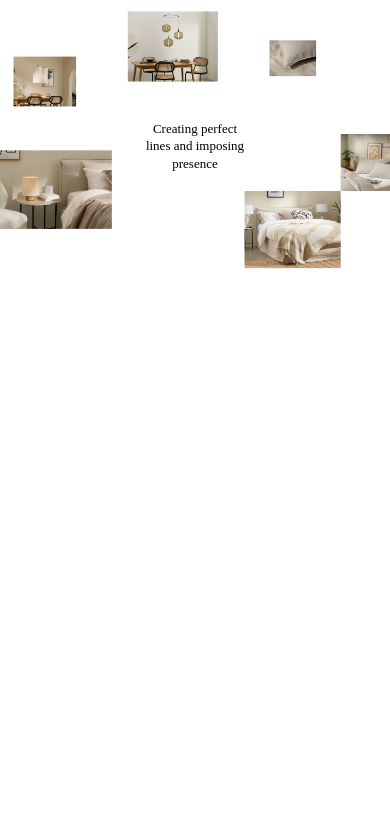
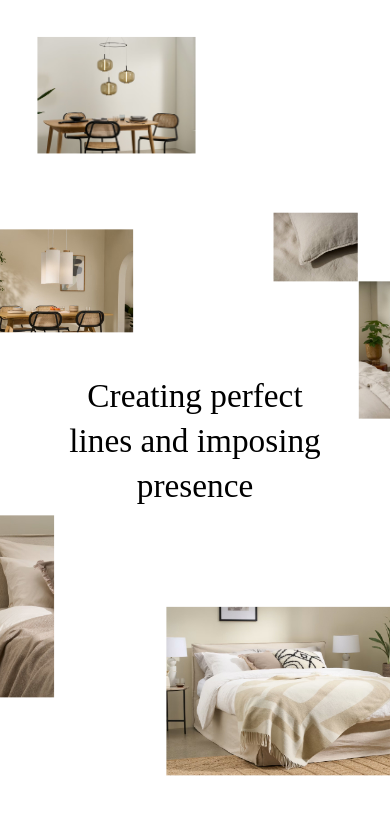
Before and after one commit to tony140407/Next_fetch_data, a Next.js app: page /components/Intro in a window 390 px wide. Shown: the top 814 px of the page. Built offline with nearby package versions, Linux system fonts and the light colour scheme.

Commit message:
feat: add section2 for mobile

```diff
--- a/src/pages/components/Intro.js
+++ b/src/pages/components/Intro.js
@@ -3,32 +3,52 @@ import Image from 'next/image'
 import styles from '@/styles/Intro.module.css'
 
 function Intro() {
-    const imageSizes_desktop = [
+    const imageSizes = {
+        desktop: [
             { width: 413, height: 290 },
             { width: 355, height: 285 },
             { width: 200, height: 210 },
             { width: 172, height: 132 },
             { width: 231, height: 184 },
             { width: 332, height: 259 },
-    ]
-    const imageSizes_mobile = [
+        ],
+        mobile: [
             { width: 207, height: 175 },
             { width: 215, height: 162 },
             { width: 126, height: 132 },
             { width: 81, height: 66 },
             { width: 128, height: 99 },
-    ]
+            { width: 152, height: 112 },
+        ],
+    }
     const defaultSize = {
+        desktop: {
             width: 1440,
             height: 1080,
+        },
+        mobile: {
+            width: 375,
+            height: 849,
+        },
     }
 
     const [scale, setScale] = useState(1)
+    const [currentMode, setCurrentMode] = useState('desktop')
 
     useEffect(() => {
         const handleResize = () => {
             const { innerWidth } = window
-            const newScale = innerWidth / defaultSize.width
+            let newScale = innerWidth / defaultSize[currentMode].width
+            let newMode = currentMode
+            if (innerWidth <= 767 && currentMode !== 'mobile') {
+                newMode = 'mobile'
+                newScale = innerWidth / defaultSize.mobile.width
+            } else if (innerWidth > 767 && currentMode !== 'desktop') {
+                newMode = 'desktop'
+                newScale = innerWidth / defaultSize.desktop.width
+            }
+
+            setCurrentMode(newMode)
             setScale(newScale)
         }
 
@@ -41,7 +61,10 @@ function Intro() {
     }, [])
     return (
         <>
-            <div className={styles.Intro} style={{ height: defaultSize.height * scale }}>
+            <div
+                className={styles.Intro}
+                style={{ height: defaultSize[currentMode].height * scale }}
+            >
                 <section
                     className={styles.Intro__content}
                     style={{
@@ -58,11 +81,11 @@ function Intro() {
                             <br />
                             presence
                         </h1>
-                        {imageSizes_desktop.map((size, index) => (
+                        {imageSizes[currentMode].map((size, index) => (
                             <Image
-                                key={index}
+                                key={`desktop_${index}}`}
                                 src={`/section2-image${index + 1}.jpg`}
-                                alt='Intro image'
+                                alt={size.width}
                                 className={styles[`Intro__image${index + 1}`]}
                                 width={size.width}
                                 height={size.height}
--- a/src/styles/Intro.module.css
+++ b/src/styles/Intro.module.css
@@ -8,6 +8,7 @@
     position: relative;
 }
 .Intro__content__text {
+    width: 100%;
     position: absolute;
     top: 50%;
     left: 50%;
@@ -19,7 +20,7 @@
 }
 .Intro__image1 {
     position: absolute;
-    bottom: 234px;
+    bottom: 178px;
     left: 0;
 }
 .Intro__image2 {
@@ -47,3 +48,51 @@
     top: 43px;
     left: 472px;
 }
+
+@media screen and (max-width: 767px) {
+    .Intro__content {
+        width: 375px;
+        height: 849px;
+        position: relative;
+    }
+    .Intro__content__text {
+        position: absolute;
+        top: 50%;
+        left: 50%;
+        transform: translate(-50%, -50%);
+        text-align: center;
+        font-size: 32px;
+        line-height: 43.58px;
+        font-weight: 400;
+    }
+    .Intro__image1 {
+        position: absolute;
+        bottom: 178px;
+        left: -155px;
+    }
+    .Intro__image2 {
+        position: absolute;
+        bottom: 103px;
+        left: 160px;
+    }
+    .Intro__image3 {
+        position: absolute;
+        bottom: 446px;
+        left: 345px;
+    }
+    .Intro__image4 {
+        position: absolute;
+        top: 205px;
+        left: 263px;
+    }
+    .Intro__image5 {
+        position: absolute;
+        top: 221px;
+        left: 0px;
+    }
+    .Intro__image6 {
+        position: absolute;
+        top: 36px;
+        left: 36px;
+    }
+}
```
Lines whose indentation alone changed are shown as unchanged.
